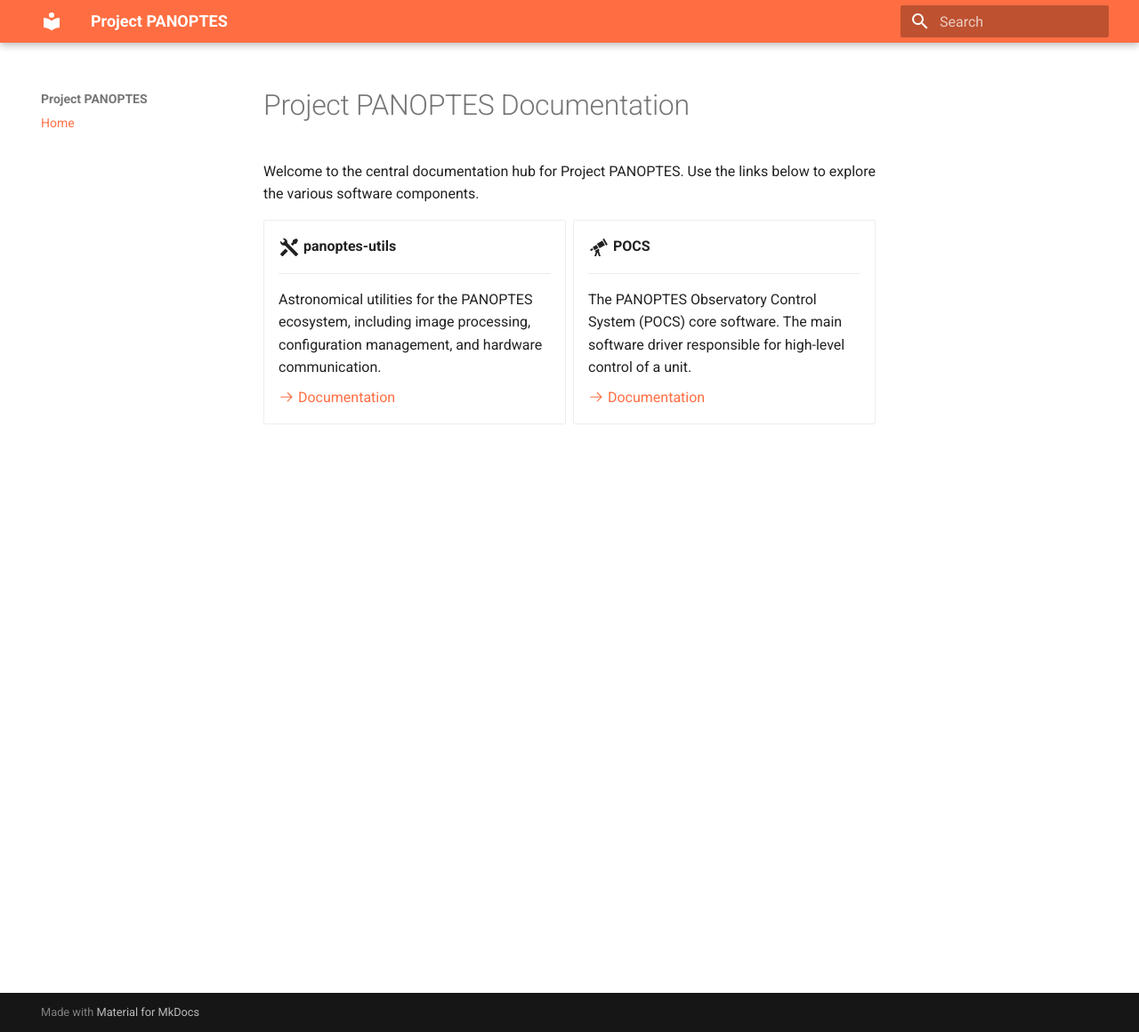
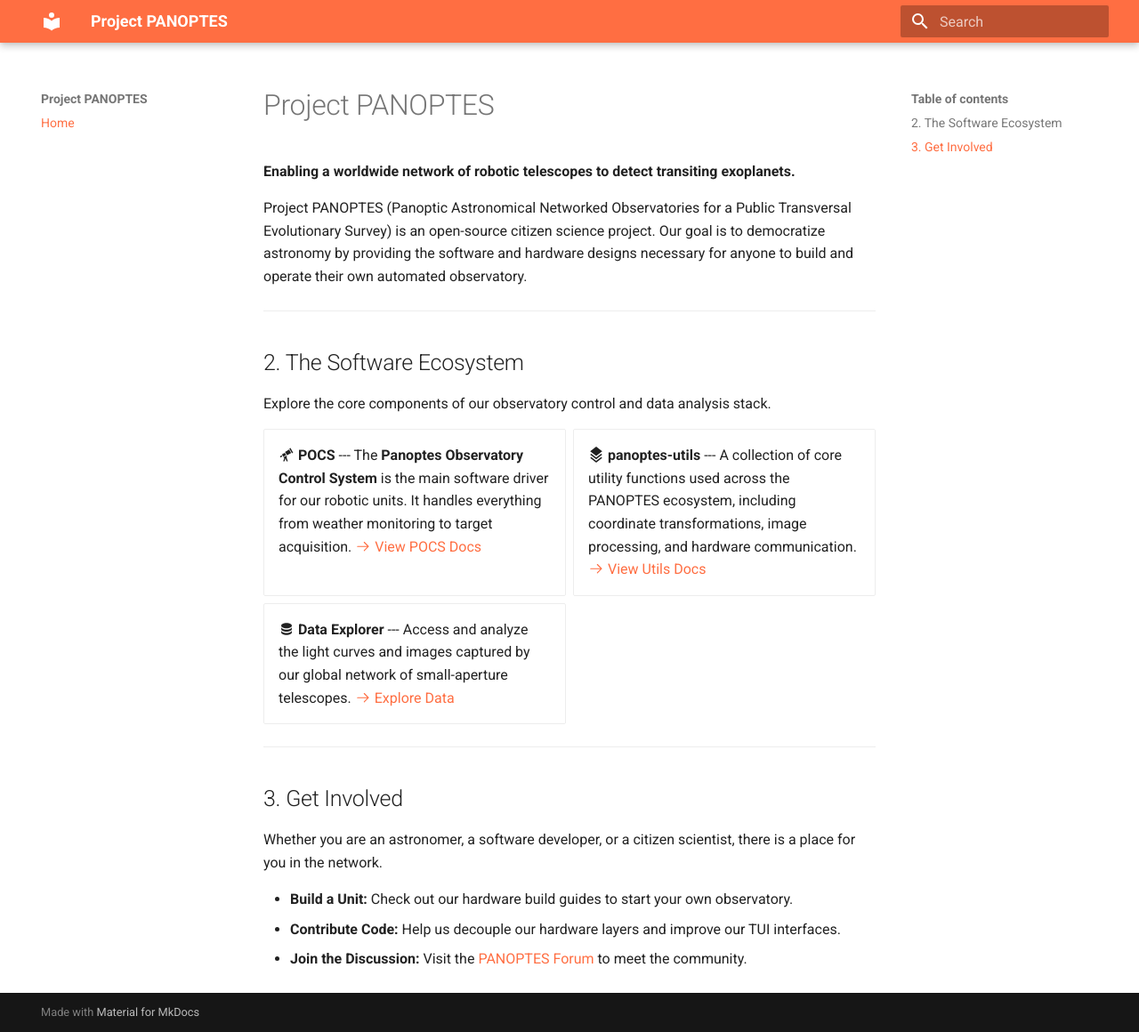
Before and after one commit to panoptes/panoptes.github.io, an MkDocs documentation site: the page built from docs/index.md, in a window 1280 px wide and 1160 px high. Shown: the whole window at 89% size. Built offline with MkDocs 1.6.1 and Material for MkDocs 9.7.7, drawn with Linux system fonts in a browser that asks for light colours.

Commit message:
Revise Project PANOPTES documentation structure
Updated project description and added details about the software ecosystem and ways to get involved.

```diff
--- a/docs/index.md
+++ b/docs/index.md
@@ -1,23 +1,40 @@
-# Project PANOPTES Documentation
+# Project PANOPTES
 
-Welcome to the central documentation hub for Project PANOPTES. Use the links below to explore the various software components.
+**Enabling a worldwide network of robotic telescopes to detect transiting exoplanets.**
+
+Project PANOPTES (Panoptic Astronomical Networked Observatories for a Public Transversal Evolutionary Survey) is an open-source citizen science project. Our goal is to democratize astronomy by providing the software and hardware designs necessary for anyone to build and operate their own automated observatory.
+
+---
+
+## 2. The Software Ecosystem
+
+Explore the core components of our observatory control and data analysis stack.
 
 <div class="grid cards" markdown>
 
--   :material-tools:{ .lg .middle } __panoptes-utils__
+-   :material-telescope: __POCS__
+    ---
+    The **Panoptes Observatory Control System** is the main software driver for our robotic units. It handles everything from weather monitoring to target acquisition.
+    [:octicons-arrow-right-24: View POCS Docs](https://projectpanoptes.org/POCS)
 
+-   :material-layers-triple: __panoptes-utils__
     ---
+    A collection of core utility functions used across the PANOPTES ecosystem, including coordinate transformations, image processing, and hardware communication.
+    [:octicons-arrow-right-24: View Utils Docs](https://projectpanoptes.org/panoptes-utils)
 
-    Astronomical utilities for the PANOPTES ecosystem, including image processing, configuration management, and hardware communication.
-
-    [:octicons-arrow-right-24: Documentation](https://panoptes.github.io/panoptes-utils/)
-
--   :material-telescope:{ .lg .middle } __POCS__
-
+-   :material-database: __Data Explorer__
     ---
-
-    The PANOPTES Observatory Control System (POCS) core software. The main software driver responsible for high-level control of a unit.
-
-    [:octicons-arrow-right-24: Documentation](https://panoptes.github.io/POCS/)
+    Access and analyze the light curves and images captured by our global network of small-aperture telescopes.
+    [:octicons-arrow-right-24: Explore Data](https://projectpanoptes.org/data)
 
 </div>
+
+---
+
+## 3. Get Involved
+
+Whether you are an astronomer, a software developer, or a citizen scientist, there is a place for you in the network.
+
+* **Build a Unit:** Check out our hardware build guides to start your own observatory.
+* **Contribute Code:** Help us decouple our hardware layers and improve our TUI interfaces.
+* **Join the Discussion:** Visit the [PANOPTES Forum](https://forum.projectpanoptes.org) to meet the community.
```
